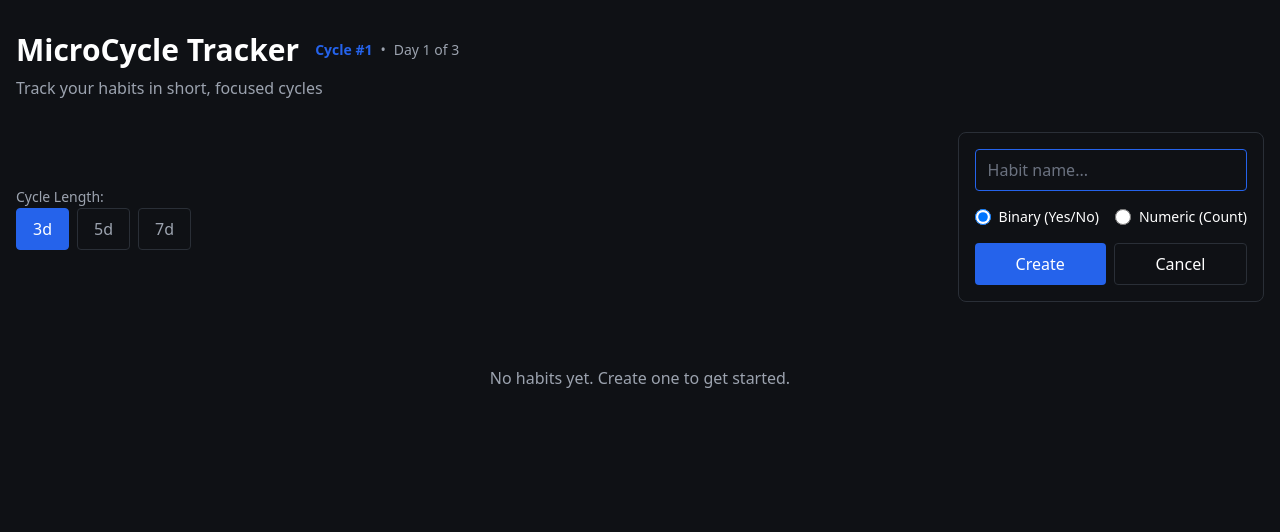
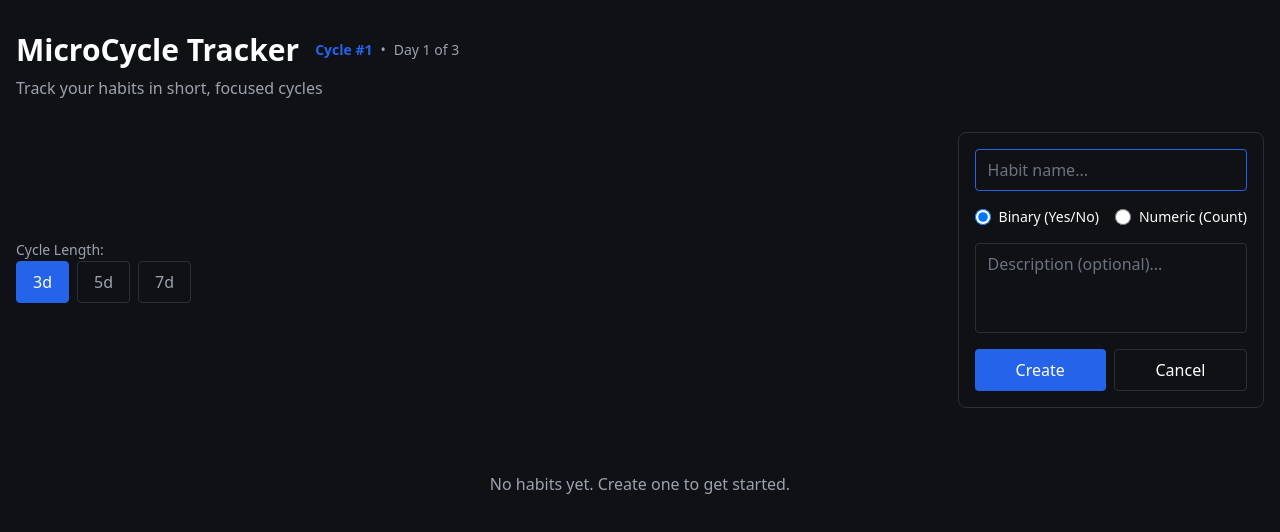
Before and after one commit to ChumakovAndrew/MicroCycleTracker, a React (Vite) app: page / in a window 1280 px wide. Both pictures are taken after a click on the button "Add Habit". Shown: the top 532 px of the page. Built offline with nearby package versions, Linux system fonts and the light colour scheme.

Commit message:
feat: add optional habit description field

```diff
--- a/src/components/AddHabitForm.tsx
+++ b/src/components/AddHabitForm.tsx
@@ -3,20 +3,22 @@ import { Plus } from 'lucide-react';
 import clsx from 'clsx';
 
 interface AddHabitFormProps {
-  onSubmit: (name: string, type: 'binary' | 'numeric') => void;
+  onSubmit: (name: string, type: 'binary' | 'numeric', description?: string) => void;
 }
 
 export const AddHabitForm: React.FC<AddHabitFormProps> = ({ onSubmit }) => {
   const [isOpen, setIsOpen] = React.useState(false);
   const [name, setName] = React.useState('');
   const [type, setType] = React.useState<'binary' | 'numeric'>('binary');
+  const [description, setDescription] = React.useState('');
 
   const handleSubmit = (e: React.FormEvent) => {
     e.preventDefault();
     if (name.trim()) {
-      onSubmit(name, type);
+      onSubmit(name, type, description.trim() ? description.trim() : undefined);
       setName('');
       setType('binary');
+      setDescription('');
       setIsOpen(false);
     }
   };
@@ -68,6 +70,14 @@ export const AddHabitForm: React.FC<AddHabitFormProps> = ({ onSubmit }) => {
           </label>
         </div>
 
+        <textarea
+          placeholder="Description (optional)..."
+          value={description}
+          onChange={(e) => setDescription(e.target.value)}
+          className="px-3 py-2 bg-bg-primary border border-border-subtle rounded text-white placeholder-gray-500 focus:outline-none focus:border-accent-blue resize-none"
+          rows={3}
+        />
+
         <div className="flex gap-2">
           <button
             type="submit"
--- a/src/components/HabitDetail.tsx
+++ b/src/components/HabitDetail.tsx
@@ -28,6 +28,12 @@ export const HabitDetail: React.FC<HabitDetailProps> = ({ habit, onDelete }) =>
 
   return (
     <div className="bg-surface p-6 border-t border-border-subtle space-y-6">
+      {habit.description && (
+        <div className="p-3 bg-bg-primary border border-border-subtle rounded">
+          <h4 className="text-sm font-semibold text-gray-300">Description</h4>
+          <p className="text-sm text-gray-400 mt-1">{habit.description}</p>
+        </div>
+      )}
       <div className="grid grid-cols-2 md:grid-cols-4 gap-4">
         <div className="flex flex-col gap-1">
           <span className="text-xs text-gray-400 flex items-center gap-1">
--- a/src/store/index.ts
+++ b/src/store/index.ts
@@ -13,7 +13,7 @@ interface HabitStore {
 
   // Actions
   loadData: () => Promise<void>;
-  addHabit: (name: string, type: 'binary' | 'numeric') => Promise<void>;
+  addHabit: (name: string, type: 'binary' | 'numeric', description?: string) => Promise<void>;
   deleteHabit: (id: string) => Promise<void>;
   toggleEntry: (habitId: string, date: string, value: boolean | number) => Promise<void>;
   updateCycleLength: (length: 3 | 5 | 7) => Promise<void>;
@@ -66,11 +66,12 @@ export const useHabitStore = create<HabitStore>((set, get) => ({
     }
   },
 
-  addHabit: async (name: string, type: 'binary' | 'numeric') => {
+  addHabit: async (name: string, type: 'binary' | 'numeric', description?: string) => {
     const habit: Habit = {
       id: nanoid(),
       name,
       type,
+      description,
       createdAt: new Date(),
     };
 
--- a/src/types/index.ts
+++ b/src/types/index.ts
@@ -4,6 +4,7 @@ export interface Habit {
   id: string;
   name: string;
   type: HabitType;
+  description?: string;
   createdAt: Date;
 }
 
```
